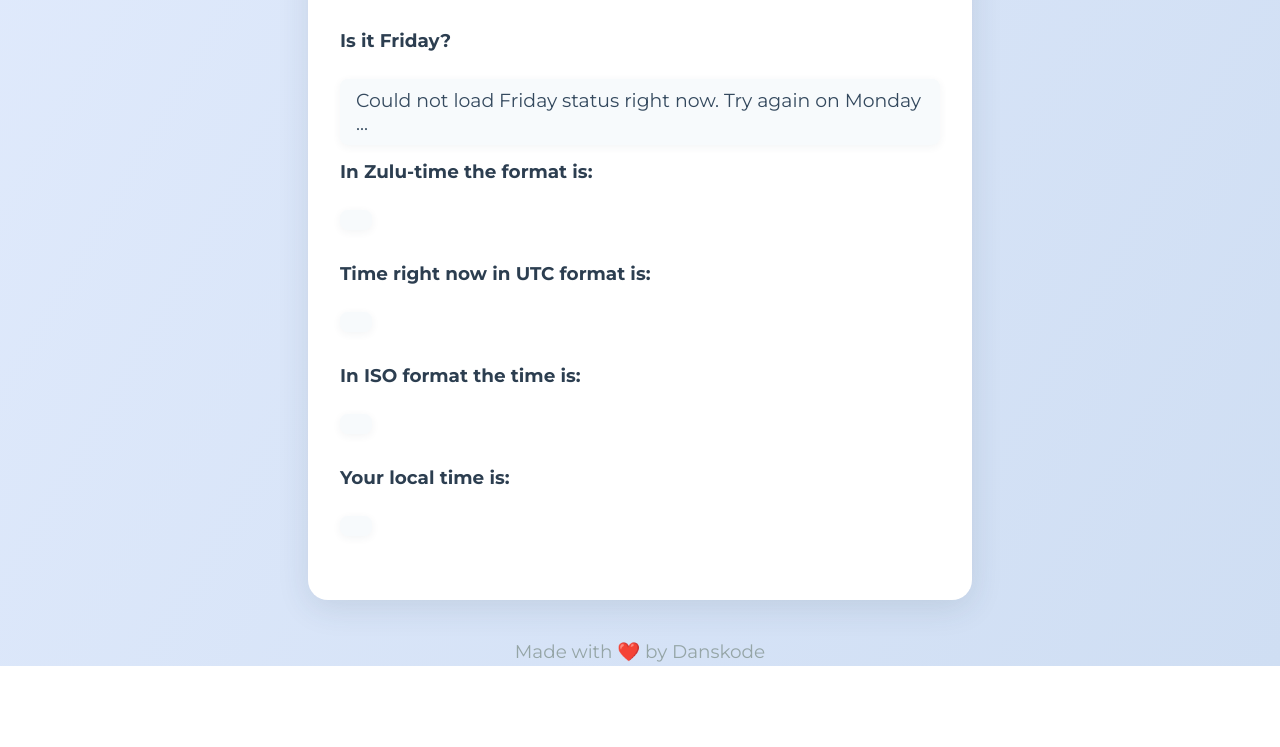
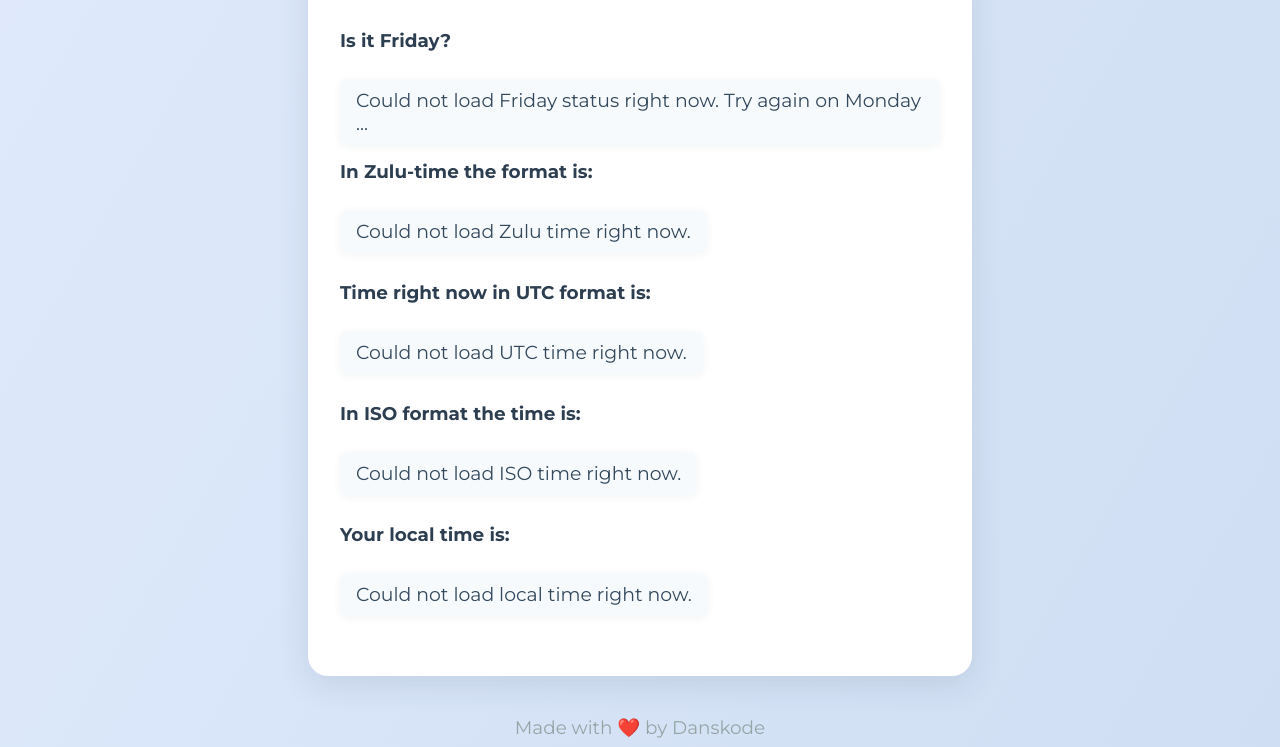
Before and after one commit to danskode/OnlyTimeWillTell, a website: page public/index.html in a window 1280 px wide. Shown: the part 174-921 px from the top of the page. Before the commit the page ends 840 px from the top, so only its background shows below. Drawn offline with Linux system fonts and the light colour scheme; no server answers.

Commit message:
script added to run express made an naming error

```diff
--- a/public/index.html
+++ b/public/index.html
@@ -124,6 +124,10 @@
         .then((result) => {
           document.getElementById("zulu-time-div").textContent =
             "The current time in Zulu is: " + result.time;
+        })
+        .catch(() => {
+          document.getElementById("zulu-time-div").textContent =
+            "Could not load Zulu time right now.";
         });
 
       fetch("/utc")
@@ -131,6 +135,10 @@
         .then((result) => {
           document.getElementById("utc-time-div").textContent =
             "The current time in UTC is: " + result.time;
+        })
+        .catch(() => {
+          document.getElementById("utc-time-div").textContent =
+            "Could not load UTC time right now.";
         });
 
       fetch("/iso")
@@ -138,6 +146,10 @@
         .then((result) => {
           document.getElementById("iso-time-div").textContent =
             "The current time in ISO format is: " + result.time;
+        })
+        .catch(() => {
+          document.getElementById("iso-time-div").textContent =
+            "Could not load ISO time right now.";
         });
 
       fetch("/local")
@@ -145,6 +157,10 @@
         .then((result) => {
           document.getElementById("local-time-div").textContent =
             "The current time in your local timezone is: " + result.time;
+        })
+        .catch(() => {
+          document.getElementById("local-time-div").textContent =
+            "Could not load local time right now.";
         });
     </script>
   </body>
```
Also changed, not shown: README.md.
